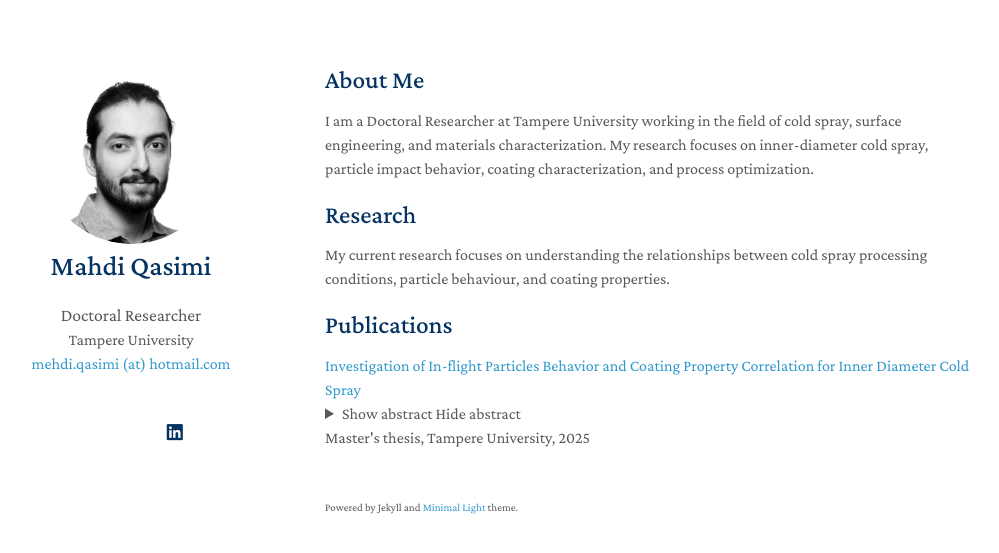
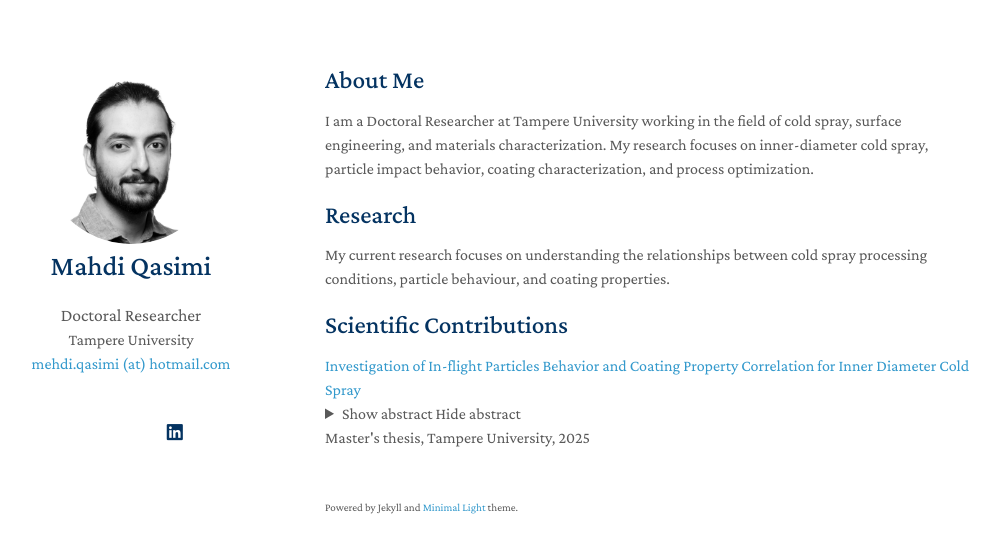
Before and after one commit to mehdiqasimi/mehdiqasimi.github.io, a Jekyll site: the page built from index.md, in a window 1280 px wide. Shown: the top 553 px of the page, without its empty margins (145-1144 px from the left). Built offline with Jekyll 4.4.1, drawn with Linux system fonts in a browser that asks for light colours; a style sheet for code colours, icons or effects is not loaded; our own code applies the rules of GitHub Pages for plain Markdown files.

Commit message:
Update index.md

```diff
--- a/index.md
+++ b/index.md
@@ -9,7 +9,7 @@ I am a Doctoral Researcher at Tampere University working in the field of cold sp
 ## Research
 My current research focuses on understanding the relationships between cold spray processing conditions, particle behaviour, and coating properties.
 
-## Publications
+## Scientific Contributions
 
 <div class="publication-entry">
 
```
